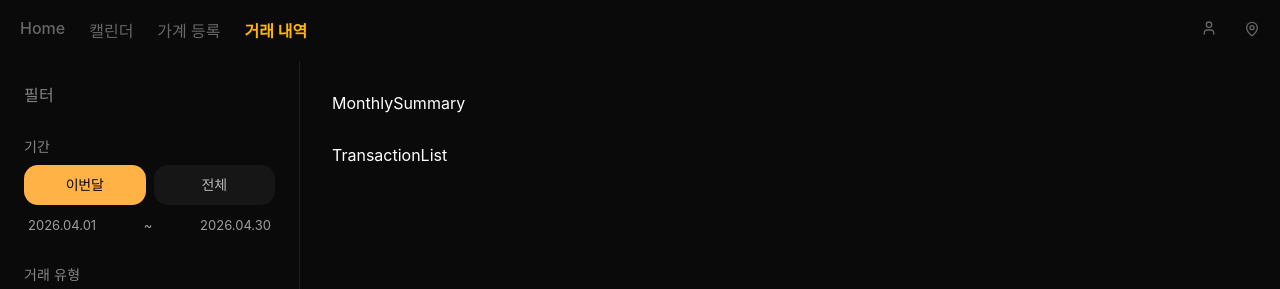
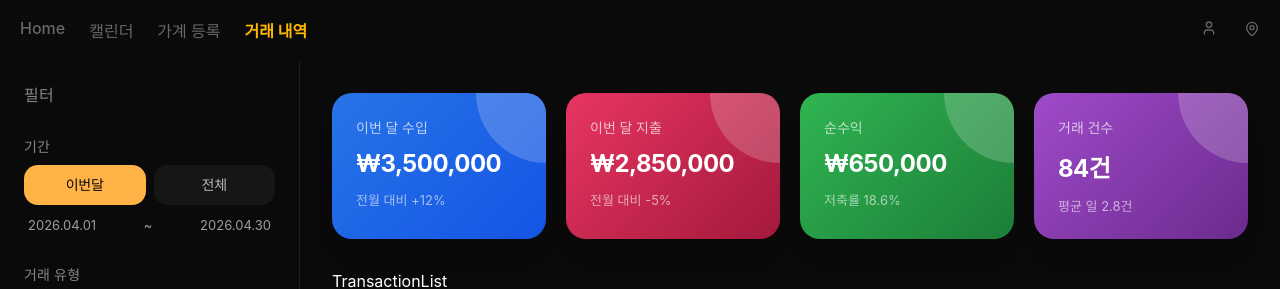
Before and after one commit to kb-7th-household-account-book/vue-account-book, a Vue app: page /transactions in a window 1280 px wide. Shown: the top 289 px of the page. Built offline with nearby package versions, Linux system fonts and the light colour scheme; a web font is replaced by a local one.

Commit message:
feat: 이번달 수입 등 요약 카드 컴포넌트 추가

```diff
--- /dev/null
+++ b/src/components/Transactions/MonthlyItem.vue
@@ -0,0 +1,95 @@
+<script setup>
+defineProps({
+  label: String,
+  value: String,
+  comparisonText: String,
+  colorClass: String
+})
+</script>
+
+<template>
+  <div :class="['summary-card', colorClass]">
+    <span class="card-label">{{ label }}</span>
+    <h2 class="card-value">{{ value }}</h2>
+    <span class="card-comparison">{{ comparisonText }}</span>
+  </div>
+</template>
+
+<style scoped>
+.summary-card {
+  position: relative;
+  overflow: hidden;
+  padding: 24px;
+  border-radius: 20px;
+  display: flex;
+  flex-direction: column;
+  gap: 8px;
+  min-height: 140px;
+  transition: all 0.3s ease;
+  color: #FFFFFF;
+
+  box-shadow:
+    0px 20px 25px -5px rgba(0, 0, 0, 0.10),
+    0px 8px 10px -6px rgba(0, 0, 0, 0.10);
+}
+
+.summary-card::after {
+  content: '';
+  position: absolute;
+  top: -70px;
+  right: -70px;
+  width: 140px;
+  height: 140px;
+  border-radius: 50%;
+
+  background: radial-gradient(
+    circle,
+    rgba(255, 255, 255, 0.2) 70%,
+    rgba(255, 255, 255, 0) 90%
+  );
+  z-index: 0;
+  pointer-events: none;
+}
+
+.summary-card:hover {
+  transform: translateY(-5px);
+  box-shadow: 0px 25px 30px -5px rgba(0, 0, 0, 0.20);
+}
+
+.income {
+  background: linear-gradient(135deg, rgba(43, 127, 255, 0.90) 0%, rgba(21, 93, 252, 0.90) 100%);
+}
+.expense {
+  background: linear-gradient(135deg, rgba(255, 59, 107, 0.90) 0%, rgba(181, 26, 65, 0.90) 100%);
+}
+.net-profit {
+  background: linear-gradient(135deg, rgba(52, 199, 89, 0.90) 0%, rgba(30, 138, 61, 0.90) 100%);
+}
+.count {
+  background: linear-gradient(135deg, rgba(175, 82, 222, 0.90) 0%, rgba(118, 46, 156, 0.90) 100%);
+}
+
+.card-label, .card-value, .card-comparison {
+  position: relative;
+  z-index: 1;
+}
+
+.card-label {
+  font-size: 14px;
+  color: rgba(255, 255, 255, 0.7);
+  font-weight: 500;
+}
+
+.card-value {
+  font-size: 24px;
+  font-weight: 700;
+  margin: 4px 0;
+  letter-spacing: -0.5px;
+}
+
+.card-comparison {
+  font-size: 13px;
+  color: rgba(255, 255, 255, 0.6);
+  font-weight: 400;
+}
+</style>
--- a/src/components/Transactions/MonthlySummary.vue
+++ b/src/components/Transactions/MonthlySummary.vue
@@ -1,6 +1,44 @@
 <script setup>
+import MonthlyItem from './MonthlyItem.vue';
+
+const summaryData = [
+  { id: 1, label: '이번 달 수입', value: '₩3,500,000', comparison: '전월 대비 +12%', type: 'income' },
+  { id: 2, label: '이번 달 지출', value: '₩2,850,000', comparison: '전월 대비 -5%', type: 'expense' },
+  { id: 3, label: '순수익', value: '₩650,000', comparison: '저축률 18.6%', type: 'net-profit' },
+  { id: 4, label: '거래 건수', value: '84건', comparison: '평균 일 2.8건', type: 'count' }
+]
 </script>
 
 <template>
-    <div>MonthlySummary</div>
+  <div class="summary-grid">
+    <MonthlyItem
+      v-for="item in summaryData"
+      :key="item.id"
+      :label="item.label"
+      :value="item.value"
+      :comparison-text="item.comparison"
+      :color-class="item.type"
+    />
+  </div>
 </template>
+
+<style scoped>
+.summary-grid {
+  display: grid;
+  grid-template-columns: repeat(4, 1fr);
+  gap: 20px;
+  width: 100%;
+}
+
+@media (max-width: 1200px) {
+  .summary-grid {
+    grid-template-columns: repeat(2, 1fr);
+  }
+}
+
+@media (max-width: 600px) {
+  .summary-grid {
+    grid-template-columns: 1fr;
+  }
+}
+</style>
--- a/src/components/Transactions/TransactionFilter.vue
+++ b/src/components/Transactions/TransactionFilter.vue
@@ -1,8 +1,6 @@
 <script setup>
 import FilterItem from './FilterItem.vue';
 import PriceRangeSlider from './PriceRangeSlider.vue';
-
-// 필요한 로직은 여기에!
 </script>
 
 <template>
```
